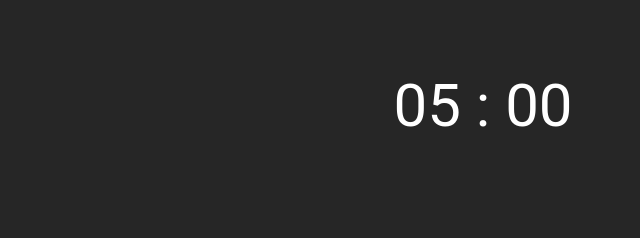
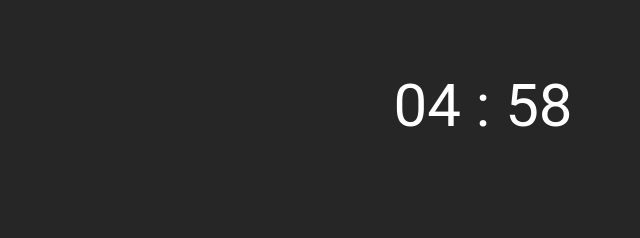
Before and after one commit to walterwhiteuhh/Eieruhr, a plain HTML site: page index.html in a window 1280 px wide. Both pictures are taken after a click on the picture 640 px from the left and 569 px from the top of the page. Shown: the part 293-531 px from the top of the page, 157-797 px from the left. Drawn offline with Linux system fonts and the light colour scheme.

Commit message:
add countdown function

```diff
--- a/index.html
+++ b/index.html
@@ -1,11 +1,12 @@
 <!DOCTYPE html>
 <html lang="en">
+
 <head>
     <meta charset="UTF-8">
     <meta http-equiv="X-UA-Compatible" content="IE=edge">
     <meta name="viewport" content="width=device-width, initial-scale=1.0">
     <title>Document</title>
-    <link rel="manifest" href="manifest.json">
+    <link rel="properties" href="properties.json">
 
     <style>
         .background-dark {
@@ -28,7 +29,42 @@
         }
     </style>
 
+    <script>
+        let alarm = new Audio('alarm.mp3');
+        let timerStarted = false;
+
+
+        function startTimer() {
+            if (!timerStarted) {
+                let startTime = new Date().getTime();
+                let fiveMinutes = 1000 * 60 * 5;
+                let endTime = startTime + fiveMinutes;
+
+
+                setInterval(function() {
+                    let timeLeft = endTime - new Date().getTime();
+
+
+                    if (timeLeft > 0) {
+                        let minutes = timeLeft / (1000 * 60);
+                        minutes = Math.floor(minutes);
+                        let seconds = (timeLeft / 1000) % 60;
+                        seconds = Math.round(seconds);
+                        seconds = ('0' + seconds).slice(-2);
+                        let text = '0'  +  minutes  +  ' : '  +  seconds;
+                        timer.innerHTML = text;
+                    } else {
+                        alarm.play();
+                        timer.innerHTML = '00 : 00';
+                    }
+                }, 1000);
+                timerStarted = true;
+            }
+        }
+    </script>
+
 </head>
+
 <body class="background-dark">
     <div>
         <img src="img/menu.png">
@@ -47,4 +83,5 @@
         <img onclick="startTimer()" src="img/button.png">
     </div>
 </body>
+
 </html>
```
